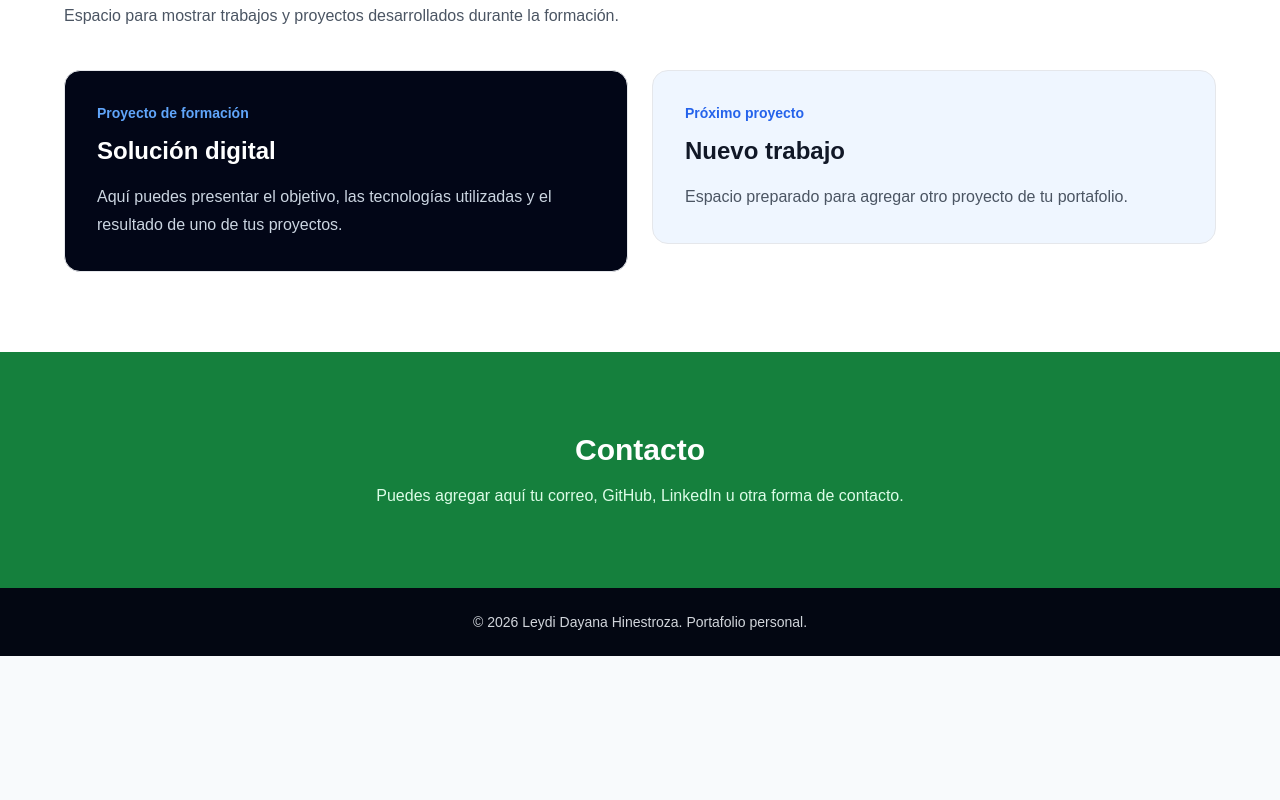
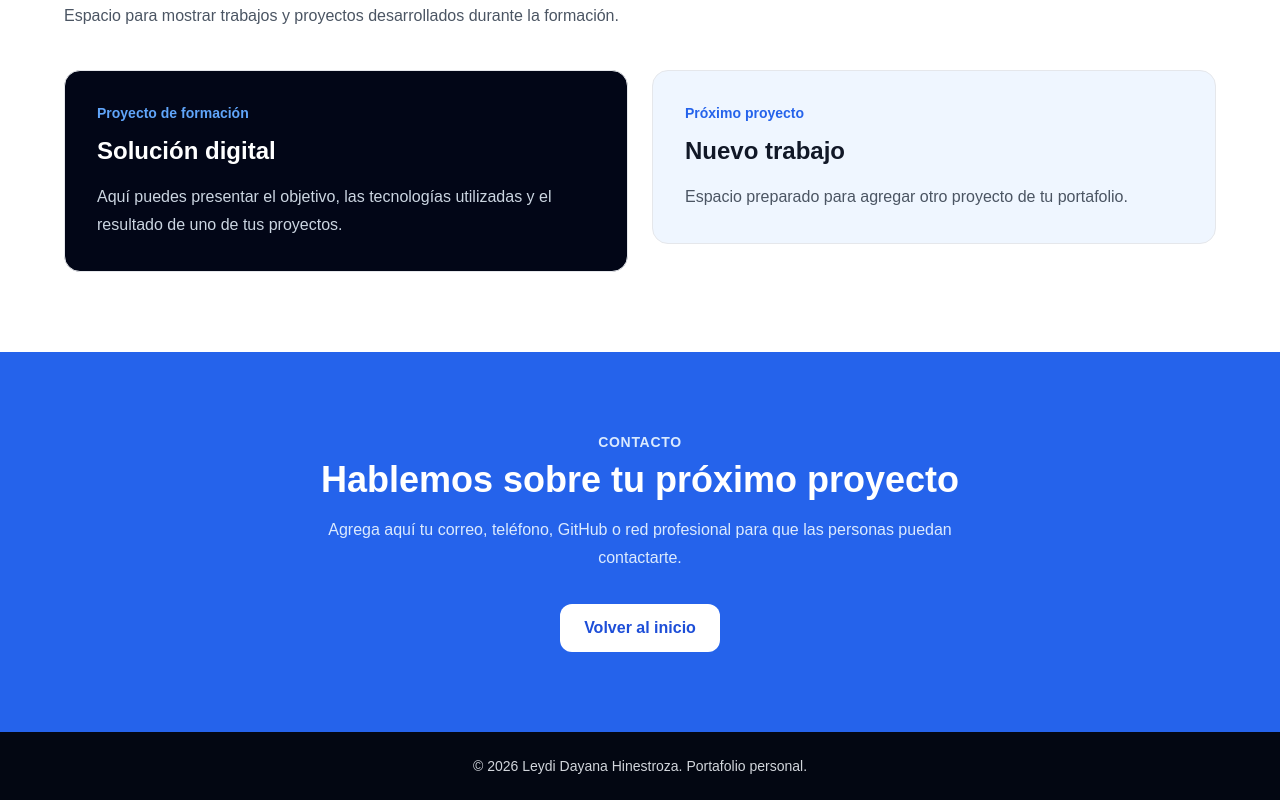
Before and after one commit to hinestrozadayana870-lang/Portafolio, a React (Vite) app: page / in a window 1280 px wide. Shown: the part 1853-2653 px from the top of the page. Before the commit the page ends 2509 px from the top, so only its background shows below. Built offline with nearby package versions, Linux system fonts and the light colour scheme.

Commit message:
Mejorar portafolio de servicios

```diff
--- a/src/components/Contacto.jsx
+++ b/src/components/Contacto.jsx
@@ -1,11 +1,18 @@
 const Contacto = () => {
   return (
-    <section id="contacto" className="bg-green-700 px-6 py-20 text-white">
-      <article className="mx-auto max-w-3xl text-center">
-        <h2 className="text-3xl font-bold">Contacto</h2>
-        <p className="mt-4 text-green-100">
-          Puedes agregar aquí tu correo, GitHub, LinkedIn u otra forma de contacto.
+    <section id="contacto" className="bg-blue-600 px-6 py-20 text-white">
+      <article className="mx-auto max-w-4xl text-center">
+        <p className="text-sm font-bold uppercase tracking-wider text-blue-100">Contacto</p>
+        <h2 className="mt-2 text-3xl font-extrabold md:text-4xl">
+          Hablemos sobre tu próximo proyecto
+        </h2>
+        <p className="mx-auto mt-4 max-w-2xl leading-7 text-blue-100">
+          Agrega aquí tu correo, teléfono, GitHub o red profesional para que
+          las personas puedan contactarte.
         </p>
+        <a href="#inicio" className="mt-8 inline-block rounded-xl bg-white px-6 py-3 font-bold text-blue-700 hover:bg-blue-50">
+          Volver al inicio
+        </a>
       </article>
     </section>
   );
```
